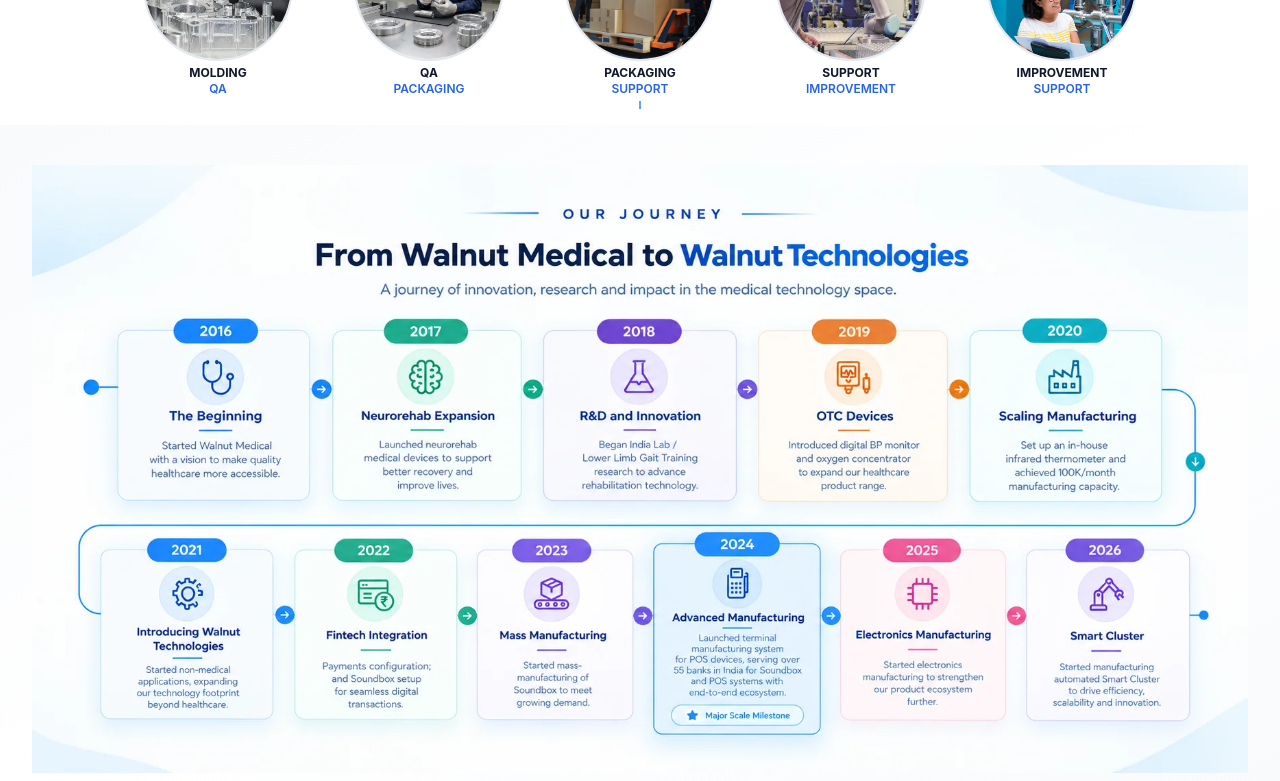
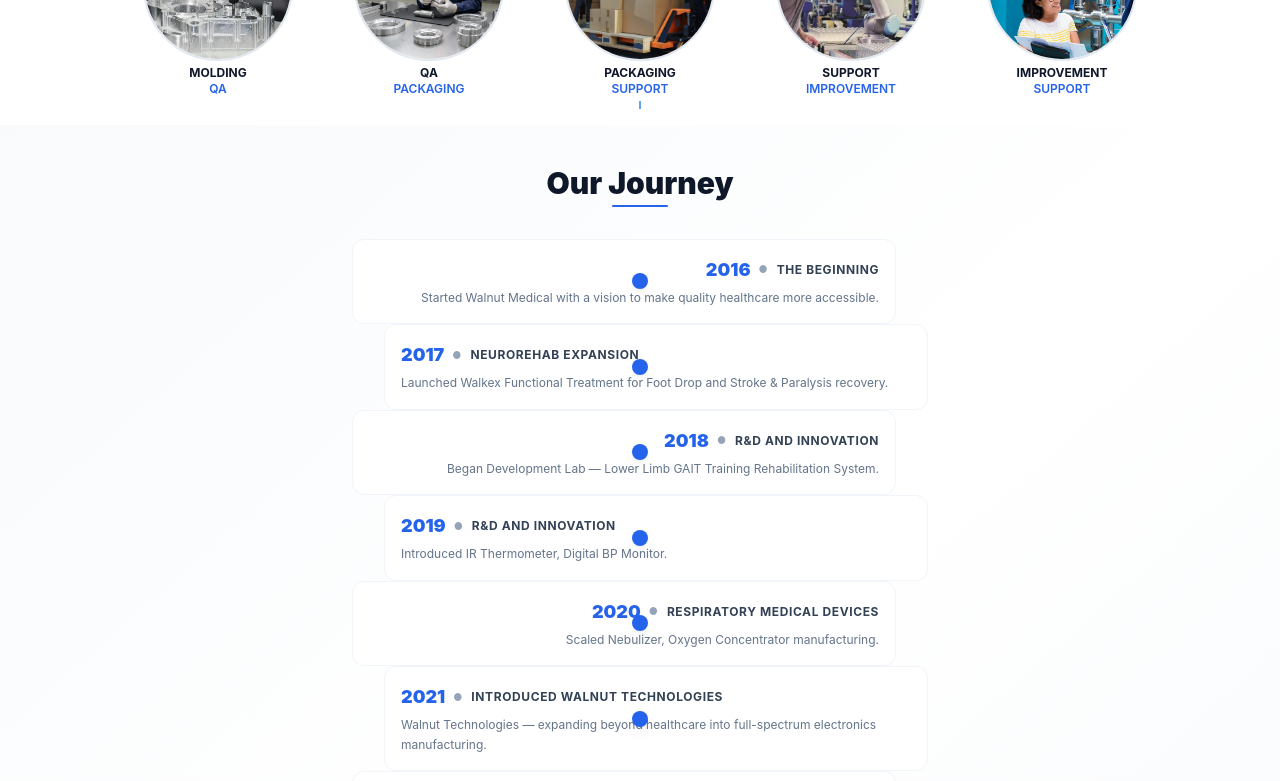
Before and after one commit to nitin-patyal-57/Walnut-technologies, a React (Vite) app: page / in a window 1280 px wide. Shown: the part 1740-2521 px from the top of the page. Built offline with nearby package versions, Linux system fonts and the light colour scheme.

Commit message:
feat: replace journey image with coded timeline (2016-2026)

```diff
--- a/src/pages/HomePage.jsx
+++ b/src/pages/HomePage.jsx
@@ -131,17 +131,70 @@ function JourneySection() {
       </div>
 
       {/* Journey Section */}
-      <div className="bg-gradient-to-br from-slate-50 via-white to-slate-50 py-4 md:py-6">
-        <div className="w-full">
+      <div className="bg-gradient-to-br from-slate-50 via-white to-slate-50 py-6 md:py-10">
+        <div className="max-w-7xl mx-auto px-4 sm:px-6 lg:px-8">
 
           <motion.div
             initial={{ opacity: 0, y: 20 }}
             animate={isInView ? { opacity: 1, y: 0 } : {}}
             transition={{ duration: 0.6, delay: 0.5 }}
-            className="rounded-lg overflow-hidden"
+            className="text-center mb-8"
           >
-            <img src="/journey.webp" alt="Our Journey" width="1200" height="400" className="w-full h-auto object-contain scale-95" loading="lazy" />
+            <h2 className="text-xl md:text-2xl lg:text-3xl font-black font-display text-slate-900 leading-tight mb-1">
+              Our Journey
+            </h2>
+            <div className="w-14 h-0.5 bg-blue-600 mx-auto rounded-full" />
           </motion.div>
+
+          {/* Timeline */}
+          <div className="relative">
+            {/* Center line */}
+            <div className="hidden md:block absolute left-1/2 top-0 bottom-0 w-[2px] bg-gradient-to-b from-blue-200 via-blue-400 to-blue-200 -translate-x-1/2" />
+            {/* Mobile left line */}
+            <div className="md:hidden absolute left-4 top-0 bottom-0 w-[2px] bg-gradient-to-b from-blue-200 via-blue-400 to-blue-200" />
+
+            <div className="space-y-4 md:space-y-0">
+              {[
+                { year: '2016', title: 'The Beginning', desc: 'Started Walnut Medical with a vision to make quality healthcare more accessible.', side: 'left' },
+                { year: '2017', title: 'Neurorehab Expansion', desc: 'Launched Walkex Functional Treatment for Foot Drop and Stroke & Paralysis recovery.', side: 'right' },
+                { year: '2018', title: 'R&D and Innovation', desc: 'Began Development Lab — Lower Limb GAIT Training Rehabilitation System.', side: 'left' },
+                { year: '2019', title: 'R&D and Innovation', desc: 'Introduced IR Thermometer, Digital BP Monitor.', side: 'right' },
+                { year: '2020', title: 'Respiratory Medical Devices', desc: 'Scaled Nebulizer, Oxygen Concentrator manufacturing.', side: 'left' },
+                { year: '2021', title: 'Introduced Walnut Technologies', desc: 'Walnut Technologies — expanding beyond healthcare into full-spectrum electronics manufacturing.', side: 'right' },
+                { year: '2022', title: 'Fintech Electronics', desc: 'Started Development of POS and Soundboxes for seamless Digital Transactions.', side: 'left' },
+                { year: '2023', title: 'Mass Manufacturing', desc: 'Started mass-manufacturing of Soundbox to meet growing demand.', side: 'right' },
+                { year: '2024', title: 'Terminal Managing System', desc: 'Launched End-to-End Software Eco-System for Payment Confirmation including MQTT broker and device firmware.', side: 'left' },
+                { year: '2025', title: 'Automotive Electronics', desc: 'Started Smart Instrument Cluster vertical.', side: 'right' },
+                { year: '2026', title: 'Consumer Electronics', desc: 'Scaling vertical of Consumer Electronics — IoT based.', side: 'left' },
+              ].map((item, i) => (
+                <motion.div
+                  key={item.year}
+                  initial={{ opacity: 0, x: item.side === 'left' ? -30 : 30 }}
+                  animate={isInView ? { opacity: 1, x: 0 } : {}}
+                  transition={{ duration: 0.5, delay: 0.6 + i * 0.08 }}
+                  className={`relative flex items-center md:justify-center ${item.side === 'right' ? 'md:flex-row-reverse' : ''}`}
+                >
+                  {/* Mobile dot */}
+                  <div className="md:hidden absolute left-4 w-3 h-3 rounded-full bg-blue-600 border-2 border-white shadow -translate-x-1/2 z-10" />
+
+                  {/* Content card */}
+                  <div className={`ml-8 md:ml-0 md:w-[calc(50%-2rem)] ${item.side === 'left' ? 'md:pr-8 md:text-right' : 'md:pl-8 md:text-left'}`}>
+                    <div className="bg-white p-4 rounded-xl border border-slate-100 hover:border-blue-200 hover:shadow-lg transition-all duration-300 group">
+                      <div className="flex items-center gap-2 mb-1 md:justify-end" style={{ justifyContent: item.side === 'right' ? 'flex-start' : undefined }}>
+                        <span className="text-lg font-black text-blue-600">{item.year}</span>
+                        <span className="text-[10px] font-bold uppercase tracking-widest text-slate-400">●</span>
+                        <span className="text-xs font-bold text-slate-700 uppercase tracking-wider">{item.title}</span>
+                      </div>
+                      <p className="text-xs text-slate-500 leading-relaxed">{item.desc}</p>
+                    </div>
+                  </div>
+
+                  {/* Desktop center dot */}
+                  <div className="hidden md:flex absolute left-1/2 -translate-x-1/2 w-4 h-4 rounded-full bg-blue-600 border-3 border-white shadow-lg z-10" />
+                </motion.div>
+              ))}
+            </div>
+          </div>
         </div>
       </div>
     </section>
```
